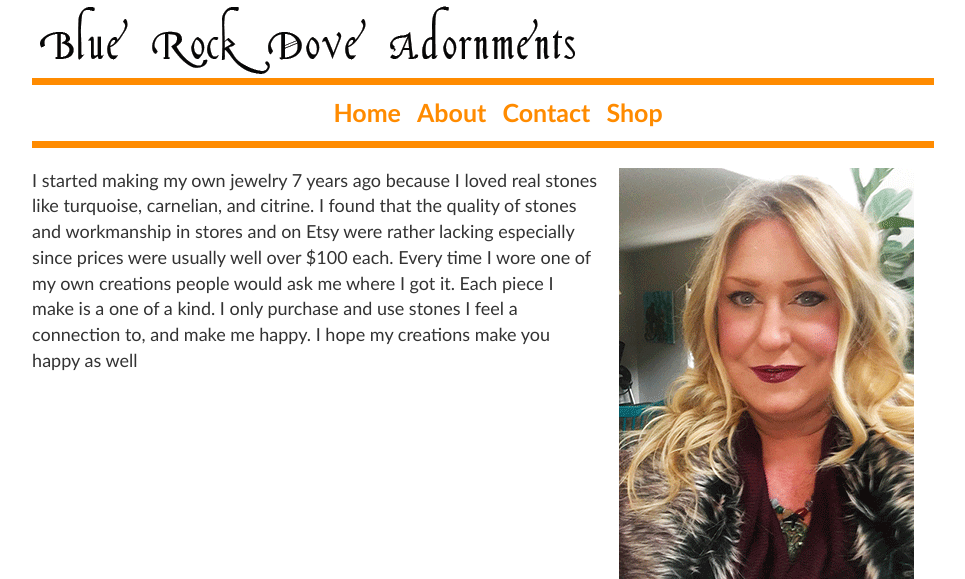
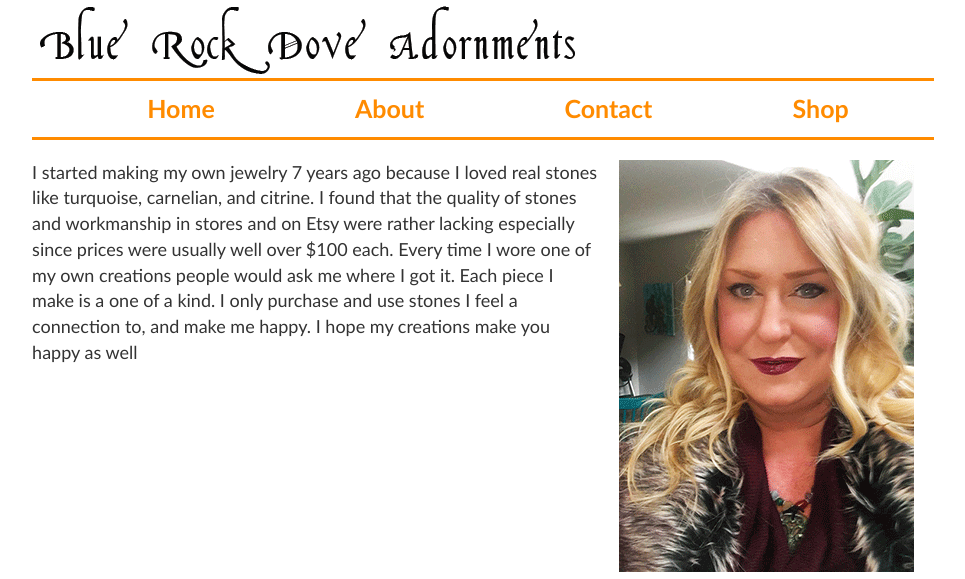
Before and after one commit to MichelleFern/michellefern.github.io, a PHP site: page /bluerockdove/about.html in a window 1280 px wide. Shown: the part 308-887 px from the top of the page, without its empty margins (157-1122 px from the left). Run offline with PHP 8.4, Linux system fonts and the light colour scheme.

Commit message:
Nav bar
Adjusted the navigation bar

```diff
--- a/bluerockdove/css/PageStyle.css
+++ b/bluerockdove/css/PageStyle.css
@@ -43,8 +43,8 @@ ul li a {
 	list-syle: none;
 }
 nav {
-	border-top: #FF8B00 solid 7px;
-	border-bottom: #FF8B00 solid 7px;
+	border-top: #FF8B00 solid 3px;
+	border-bottom: #FF8B00 solid 3px;
 	padding: 10px;
 	font-size: 25px;
 	font-family: "Gill Sans", "Gill Sans MT", "Myriad Pro", "DejaVu Sans Condensed", Helvetica, Arial, sans-serif;
@@ -55,9 +55,11 @@ nav {
 nav ul {
     list-style: none;
 	margin: 0 auto;
-	width: 600px;
+	/*width: 600px;*/
 	clear: both;
 	padding-top: -25px;
+	display: flex;
+	justify-content: space-around;
 	}
 
 nav ul li {
```
